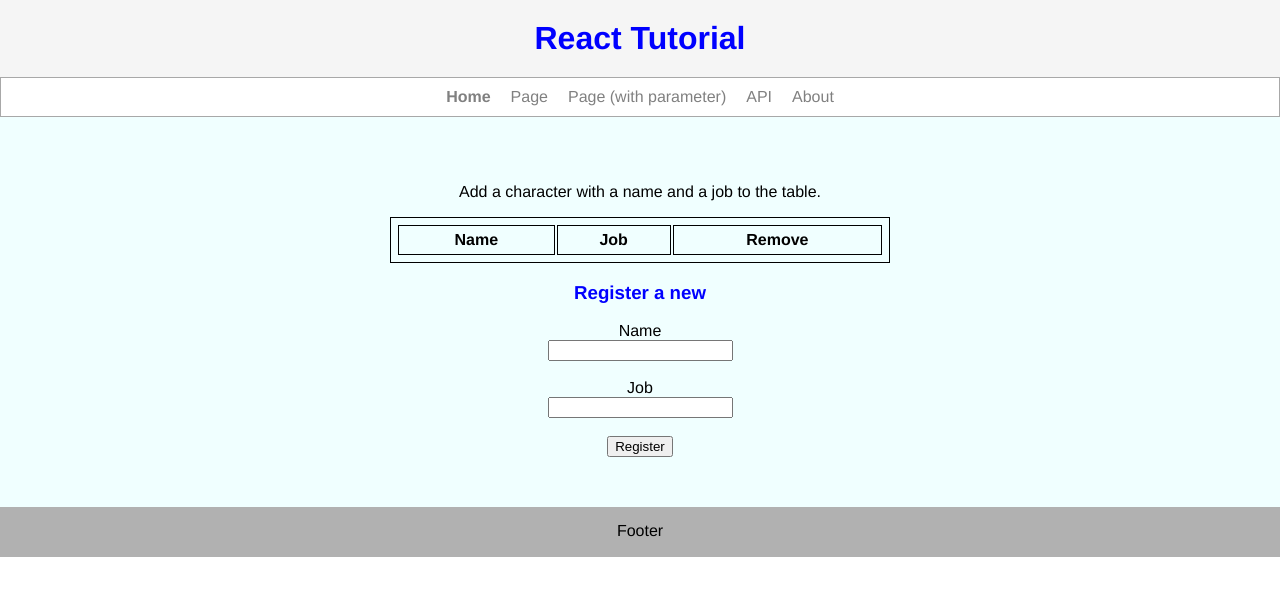
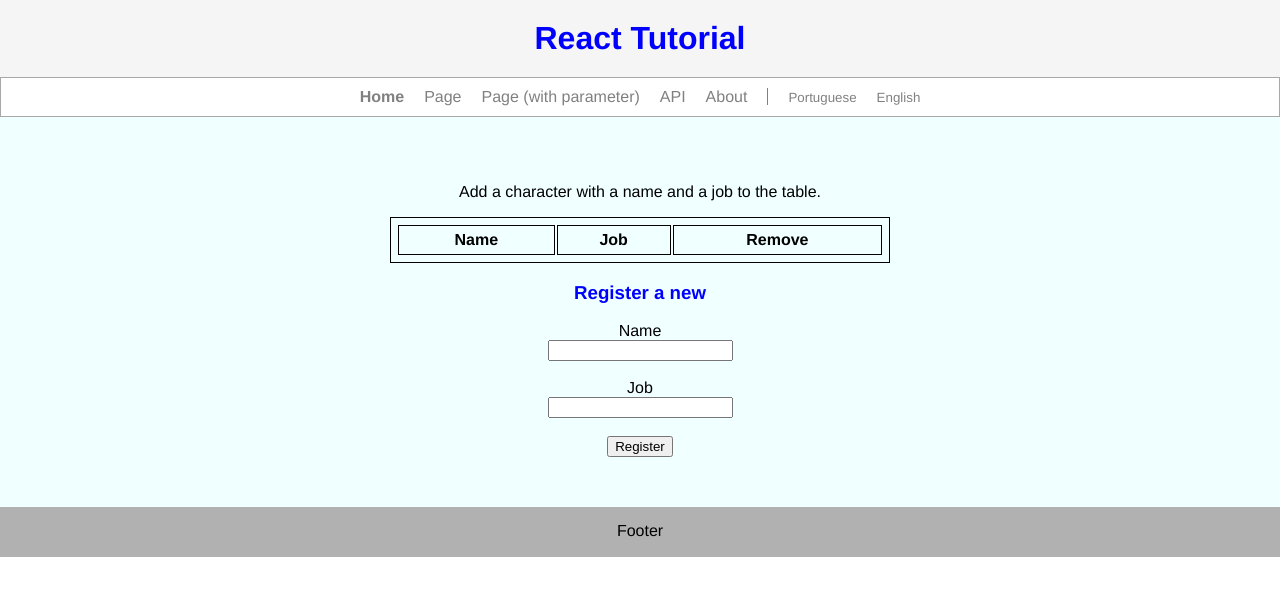
Before and after one commit to WagnerEsser/react-tutorial, a React (Create React App) app: page / in a window 1280 px wide. Shown: the top 596 px of the page. Built offline with nearby package versions, Linux system fonts and the light colour scheme.

Commit message:
Alternador de linguagem do site

```diff
--- a/src/components/header/Header.tsx
+++ b/src/components/header/Header.tsx
@@ -1,19 +1,33 @@
 import React from 'react'
 import { Link } from 'react-router-dom';
 import './header.scss'
-import { Trans } from 'react-i18next';
+import { useTranslation } from 'react-i18next'
+import i18n from '../../i18n';
 
 const Header: React.FC = () => {
+    const { t } = useTranslation();
+    const Traduzir = (lng: string) => i18n.changeLanguage(lng);
+
     return (
         <header>
             <h1>React Tutorial</h1>
             <nav>
                 <ul>
-                    <li><Link to='/'><Trans><strong>Home</strong></Trans></Link></li>
-                    <li><Link to='/page'><Trans>Page</Trans></Link></li>
-                    <li><Link to='/page/1'><Trans>Page-param</Trans></Link></li>
+                    <li><Link to='/'><strong>{t('Home')}</strong></Link></li>
+                    <li><Link to='/page'>{t('Page')}</Link></li>
+                    <li><Link to='/page/1'>{t('Page-param')}</Link></li>
                     <li><Link to='/api'>API</Link></li>
-                    <li className="last-item"><Link to='/about'><Trans>About</Trans></Link></li>
+                    <li><Link to='/about'>{t('About')}</Link></li>
+                    <li className="nav-divider">
+                        <a onClick={() => Traduzir('pt')}>
+                            <small>{t('Portuguese')}</small>
+                        </a>
+                    </li>
+                    <li className="last-item">
+                        <a onClick={() => Traduzir('en')}>
+                            <small>{t('English')}</small>
+                        </a>
+                    </li>
                 </ul>
             </nav>
         </header>
--- a/src/components/header/header.scss
+++ b/src/components/header/header.scss
@@ -29,11 +29,17 @@ header {
         a {
           color: gray;
           text-decoration: none;
+          cursor: pointer;
 
           &:hover {
             color: black;
           }
         }
+
+        &.nav-divider {
+          border-left: 1px solid gray;
+          padding-left: 20px;
+        }
       }
     }
   }
--- a/src/components/page-not-found/404.tsx
+++ b/src/components/page-not-found/404.tsx
@@ -1,10 +1,15 @@
 import React from 'react'
 import './404.scss'
+import { useTranslation } from 'react-i18next';
 
-const PageNotFound: React.FC = () => (
-  <div className="container">
-    <p>Page not found!</p>
-  </div>
-)
+const PageNotFound: React.FC = () => {
+  const { t } = useTranslation();
+
+  return (
+    <div className="container">
+      <p>{t('Page-not-found')}</p>
+    </div>
+  )
+}
 
 export default PageNotFound
--- a/src/i18n.js
+++ b/src/i18n.js
@@ -21,6 +21,9 @@ const resources = {
             "Delete": "Delete",
             "Param-not-found": "Parameter not found",
             "Parameter": "Parameter",
+            "Portuguese": "Portuguese",
+            "English": "English",
+            "Page-not-found": "Page not found"
         }
     },
     pt: {
@@ -39,6 +42,9 @@ const resources = {
             "Delete": "Deletar",
             "Param-not-found": "Parâmetro não encontrado",
             "Parameter": "Parâmetro",
+            "Portuguese": "Português",
+            "English": "Inglês",
+            "Page-not-found": "Página não encontrada"
         }
     }
 };
```
